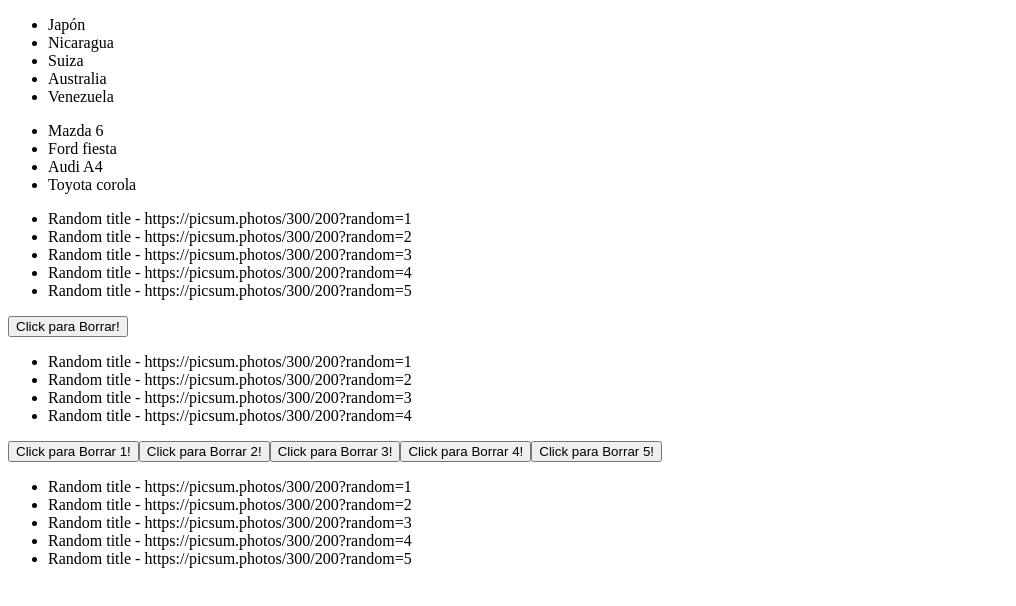
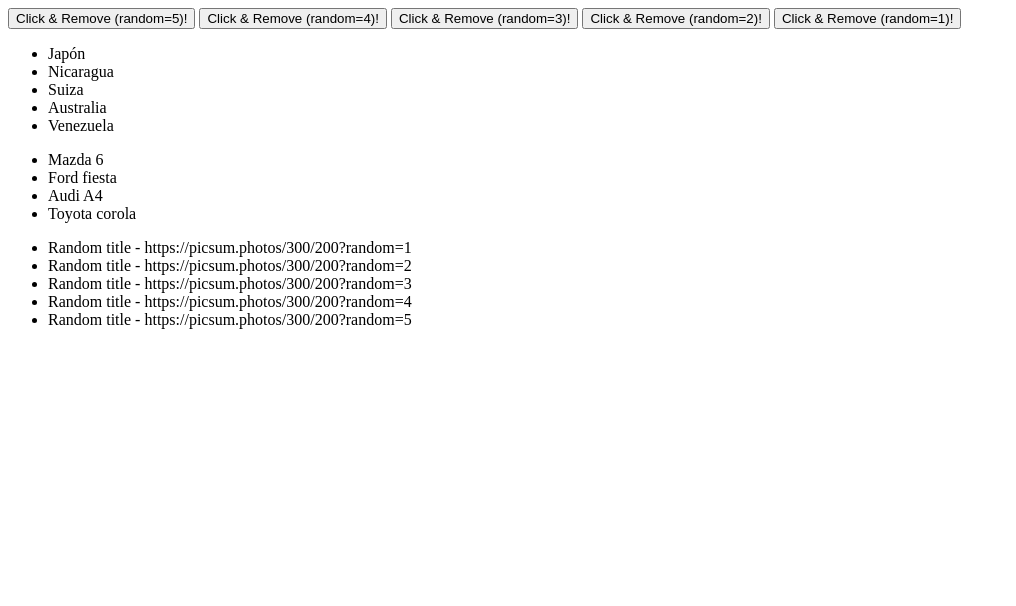
Before and after one commit to Nughy10/JS-Ejercicios, a plain HTML site: page E7/index.html in a window 1280 px wide. Shown: the whole page, without its empty margins (0-1016 px from the left). Drawn offline with Linux system fonts and the light colour scheme.

Commit message:
Ejercicios Java Script

```diff
--- a/E7/index.html
+++ b/E7/index.html
@@ -12,5 +12,10 @@
 <body>
     <p class="fn-remove-me">Bye bye</p>
 	<div data-function="printHere"></div>
+    <button id="btn5">Click & Remove (random=5)!</button>
+    <button id="btn4">Click & Remove (random=4)!</button>
+    <button id="btn3">Click & Remove (random=3)!</button>
+    <button id="btn2">Click & Remove (random=2)!</button>
+    <button id="btn1">Click & Remove (random=1)!</button>
 </body>
 </html>
--- a/E7/index.js
+++ b/E7/index.js
@@ -46,10 +46,10 @@ for(const country2 of countries2){
 document.body.appendChild(myUl3);
 
 // 1.5 Basandote en el ejercicio anterior. Crea un botón que elimine el último elemento de la lista.
-const button = document.createElement('button');
-button.type = 'button';
-button.innerText = 'Click para Borrar!';
-document.body.appendChild(button);
+// const button = document.createElement('button');
+// button.type = 'button';
+// button.innerText = 'Click para Borrar!';
+// document.body.appendChild(button);
 
 const countries3 = [
 	{title: 'Random title', imgUrl: 'https://picsum.photos/300/200?random=1'},
@@ -66,45 +66,25 @@ for(const country3 of countries3){
     for(let i=0; i<countries3.length; i++){
         if(countries3[i].id === 99) {
             const deleting = countries3.splice([i],1);
-            button.addEventListener("click",deleting);
         }
     }
 }
-document.body.appendChild(myUl4);
+function handleClick5(event){
+    document.body.appendChild(myUl4);
+}
+document.getElementById("btn5").addEventListener("click",handleClick5);
 
-
-// 1.6 Basandote en el ejercicio anterior. Crea un botón para cada uno de los
-// elementos de las listas que elimine ese mismo elemento del html.
-const button1 = document.createElement('button');
-button1.type = 'button';
-button1.innerText = 'Click para Borrar 1!';
-document.body.appendChild(button1);
-
-const button2 = document.createElement('button');
-button2.type = 'button';
-button2.innerText = 'Click para Borrar 2!';
-document.body.appendChild(button2);
-
-const button3 = document.createElement('button');
-button3.type = 'button';
-button3.innerText = 'Click para Borrar 3!';
-document.body.appendChild(button3);
-
-const button4 = document.createElement('button');
-button4.type = 'button';
-button4.innerText = 'Click para Borrar 4!';
-document.body.appendChild(button4);
-
-const button5 = document.createElement('button');
-button5.type = 'button';
-button5.innerText = 'Click para Borrar 5!';
-document.body.appendChild(button5);
+// 1.6 Basandote en el ejercicio anterior. Crea un botón para cada uno de los elementos de las listas que elimine ese mismo elemento del html.
+// const button1 = document.createElement('button');
+// button1.type = 'button';
+// button1.innerText = 'Click para Borrar 1!';
+// document.body.appendChild(button1);
 
 const countries4 = [
-	{id: 55, title: 'Random title', imgUrl: 'https://picsum.photos/300/200?random=1'},
-	{id: 66, title: 'Random title', imgUrl: 'https://picsum.photos/300/200?random=2'},
-	{id: 77, title: 'Random title', imgUrl: 'https://picsum.photos/300/200?random=3'},
-	{id: 88, title: 'Random title', imgUrl: 'https://picsum.photos/300/200?random=4'},
+	{id: 55,title: 'Random title', imgUrl: 'https://picsum.photos/300/200?random=1'},
+	{id: 66,title: 'Random title', imgUrl: 'https://picsum.photos/300/200?random=2'},
+	{id: 77,title: 'Random title', imgUrl: 'https://picsum.photos/300/200?random=3'},
+	{id: 88,title: 'Random title', imgUrl: 'https://picsum.photos/300/200?random=4'},
 	{id: 99, title: 'Random title', imgUrl: 'https://picsum.photos/300/200?random=5'}
 ];
 const myUl5 = document.createElement("ul");
@@ -112,5 +92,88 @@ for(const country4 of countries4){
     const myLi5 = document.createElement("li");
     myUl5.appendChild(myLi5);
     myLi5.innerText = [country4.title + " - " + country4.imgUrl];
+    for(let i=0; i<countries4.length; i++){
+        if(countries4[i].id ===88) {
+            const deleting = countries4.splice([i],2);
+        }
+    }
 }
-document.body.appendChild(myUl5);
+function handleClick4(event){
+    document.body.appendChild(myUl5);
+}
+document.getElementById("btn4").addEventListener("click",handleClick4);
+
+//-------------------------------------------------------------------------------------------------
+
+const countries5 = [
+	{id: 55,title: 'Random title', imgUrl: 'https://picsum.photos/300/200?random=1'},
+	{id: 66,title: 'Random title', imgUrl: 'https://picsum.photos/300/200?random=2'},
+	{id: 77,title: 'Random title', imgUrl: 'https://picsum.photos/300/200?random=3'},
+	{id: 88,title: 'Random title', imgUrl: 'https://picsum.photos/300/200?random=4'},
+	{id: 99, title: 'Random title', imgUrl: 'https://picsum.photos/300/200?random=5'}
+];
+const myUl6 = document.createElement("ul");
+for(const country5 of countries5){
+    const myLi6 = document.createElement("li");
+    myUl6.appendChild(myLi6);
+    myLi6.innerText = [country5.title + " - " + country5.imgUrl];
+    for(let i=0; i<countries5.length; i++){
+        if(countries5[i].id ===77) {
+            const deleting = countries5.splice([i],3);
+        }
+    }
+}
+function handleClick3(event){
+    document.body.appendChild(myUl6);
+}
+document.getElementById("btn3").addEventListener("click",handleClick3);
+
+//-------------------------------------------------------------------------------------------------
+
+const countries6 = [
+	{id: 55,title: 'Random title', imgUrl: 'https://picsum.photos/300/200?random=1'},
+	{id: 66,title: 'Random title', imgUrl: 'https://picsum.photos/300/200?random=2'},
+	{id: 77,title: 'Random title', imgUrl: 'https://picsum.photos/300/200?random=3'},
+	{id: 88,title: 'Random title', imgUrl: 'https://picsum.photos/300/200?random=4'},
+	{id: 99, title: 'Random title', imgUrl: 'https://picsum.photos/300/200?random=5'}
+];
+const myUl7 = document.createElement("ul");
+for(const country6 of countries6){
+    const myLi7 = document.createElement("li");
+    myUl7.appendChild(myLi7);
+    myLi7.innerText = [country6.title + " - " + country6.imgUrl];
+    for(let i=0; i<countries6.length; i++){
+        if(countries6[i].id ===66) {
+            const deleting = countries6.splice([i],4);
+        }
+    }
+}
+function handleClick2(event){
+    document.body.appendChild(myUl7);
+}
+document.getElementById("btn2").addEventListener("click",handleClick2);
+
+//-------------------------------------------------------------------------------------------------
+
+const countries7 = [
+	{id: 55,title: 'Random title', imgUrl: 'https://picsum.photos/300/200?random=1'},
+	{id: 66,title: 'Random title', imgUrl: 'https://picsum.photos/300/200?random=2'},
+	{id: 77,title: 'Random title', imgUrl: 'https://picsum.photos/300/200?random=3'},
+	{id: 88,title: 'Random title', imgUrl: 'https://picsum.photos/300/200?random=4'},
+	{id: 99, title: 'Random title', imgUrl: 'https://picsum.photos/300/200?random=5'}
+];
+const myUl8 = document.createElement("ul");
+for(const country7 of countries7){
+    const myLi8 = document.createElement("li");
+    myUl8.appendChild(myLi8);
+    myLi8.innerText = [country7.title + " - " + country7.imgUrl];
+    for(let i=0; i<countries7.length; i++){
+        if(countries6[i].id ===55) {
+            const deleting = countries6.splice([i],5);
+        }
+    }
+}
+function handleClick1(event){
+    document.body.appendChild(myUl8);
+}
+document.getElementById("btn1").addEventListener("click",handleClick1);
```
